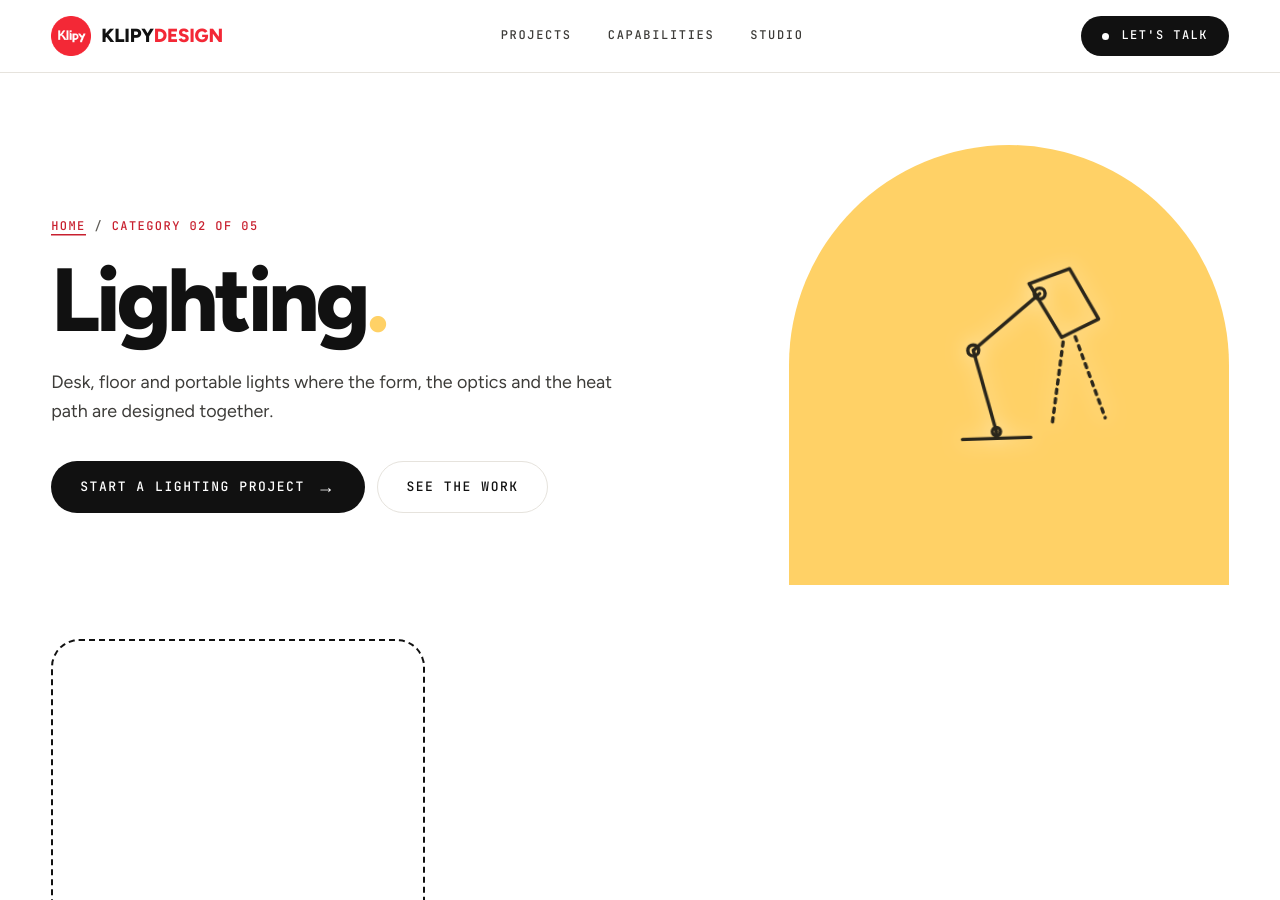
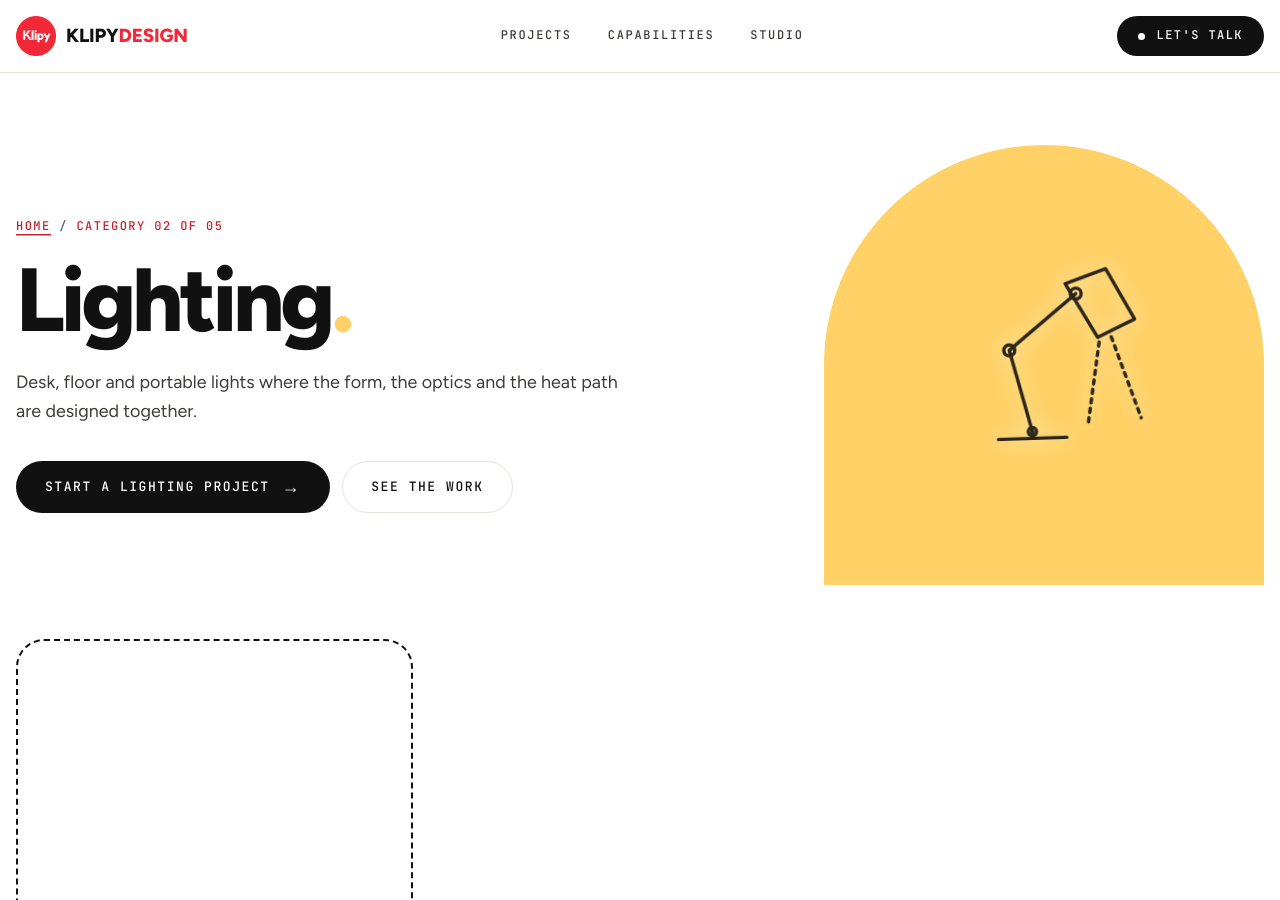
Before and after one commit to guy528/klipydesign-website, a Jekyll site: the page built from lighting/index.html, in a window 1280 px wide and 900 px high. Built offline with Jekyll 4.4.1, drawn with Linux system fonts in a browser that asks for light colours.

Commit message:
Layout: use the full screen width with a small side margin
Co-Authored-By: Claude Opus 5.5 <noreply@anthropic.com>
Claude-Session: https://claude.ai/code/session_01FDrXdrNQE49HaWyKezdKsz

```diff
--- a/assets/css/style.css
+++ b/assets/css/style.css
@@ -19,8 +19,8 @@
   --f-sans:'Figtree', 'Avenir Next', 'Helvetica Neue', Arial, sans-serif;
   --f-mono:'JetBrains Mono', ui-monospace, Menlo, monospace;
 
-  --wrap:1280px;
-  --gut:clamp(20px, 4vw, 56px);
+  --wrap:100vw;                     /* full screen width */
+  --gut:clamp(12px, 1.25vw, 24px);  /* small side margin */
   --ease:cubic-bezier(.22,1,.36,1);
   --morph:cubic-bezier(.645,.045,.355,1);
 }
```
